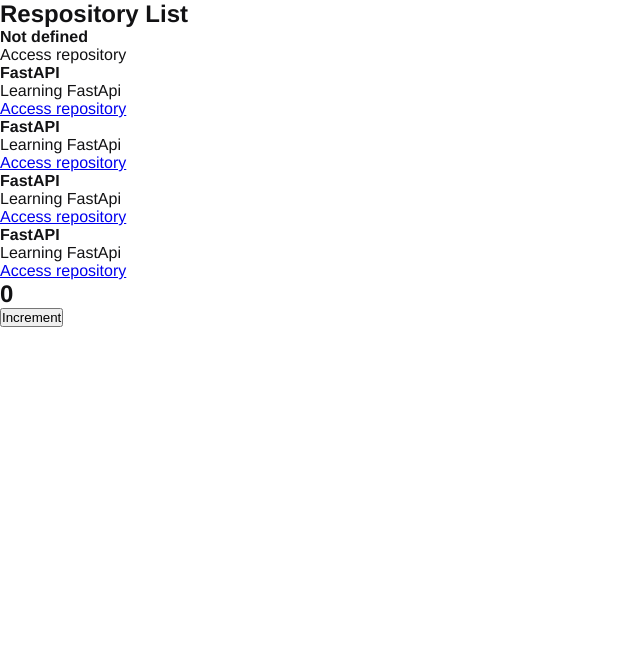
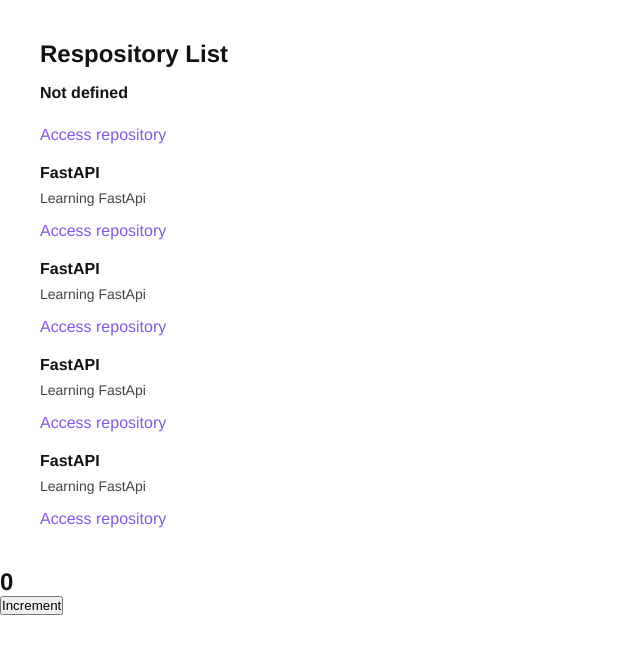
Before and after one commit to tvaditya/React-01, a React app: page / in a window 1280 px wide. Shown: the top 654 px of the page, without its empty margins (0-640 px from the left). Built offline with nearby package versions, Linux system fonts and the light colour scheme.

Commit message:
Styling for Repository List created

```diff
--- a/src/App.jsx
+++ b/src/App.jsx
@@ -1,6 +1,6 @@
 import './styles/global.scss';
-import {RespositoryList} from "../components/RepositoryList";
-import {Counter} from "../components/Counter";
+import {RespositoryList} from "./components/RepositoryList";
+import {Counter} from "./components/Counter";
 
 export function App() {
 
--- a/components/RepositoryList.jsx
+++ b/src/components/RepositoryList.jsx
@@ -1,6 +1,6 @@
-// const repositoryName = 'New Repo';
+import {RepositoryItem} from "./RepositoryItem";
 
-import {RepositoryItem} from "./RepositoryItem";
+import '../styles/repositories.scss';
 
 const repository = {
     name: 'FastAPI',
--- /dev/null
+++ b/src/styles/repositories.scss
@@ -0,0 +1,30 @@
+section.repository-list {
+  margin: 40px;
+
+  h1 {
+    margin-bottom: 16px;
+  }
+
+  ul {
+    list-style: none;
+
+    li {
+      & + li {
+        margin-top: 20px;
+      }
+
+      p {
+        font-size: 14px;
+        color: #444;
+        margin-top: 8px;
+      }
+
+      a {
+        display: inline-block;
+        margin-top: 16px;
+        text-decoration: none;
+        color: #8257e6
+      }
+    }
+  }
+}
```
Also changed, not shown: src/components/Counter.jsx (renamed from components/Counter.jsx), src/components/RepositoryItem.jsx (renamed from components/RepositoryItem.jsx), 1 other file (tests, documents, lock files or other folders).
